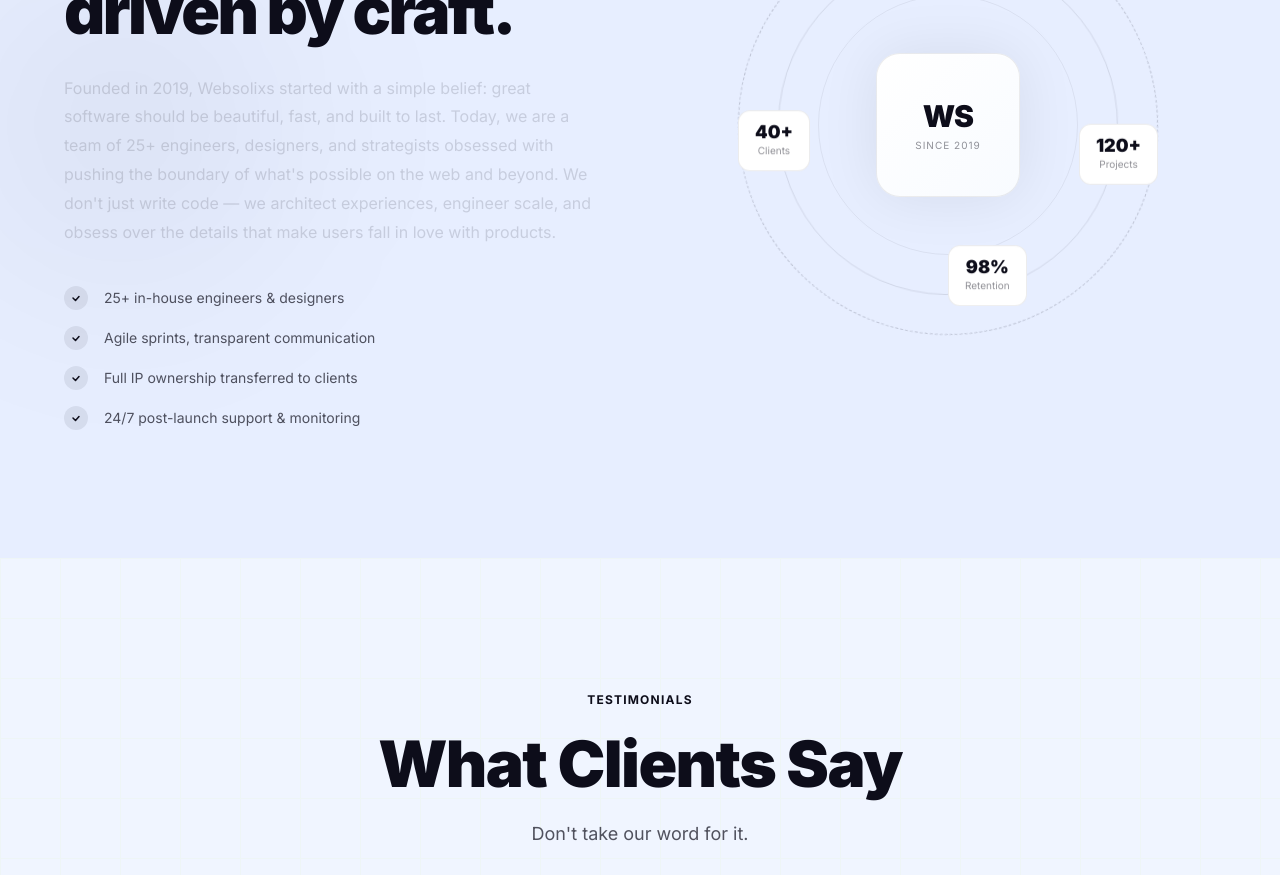
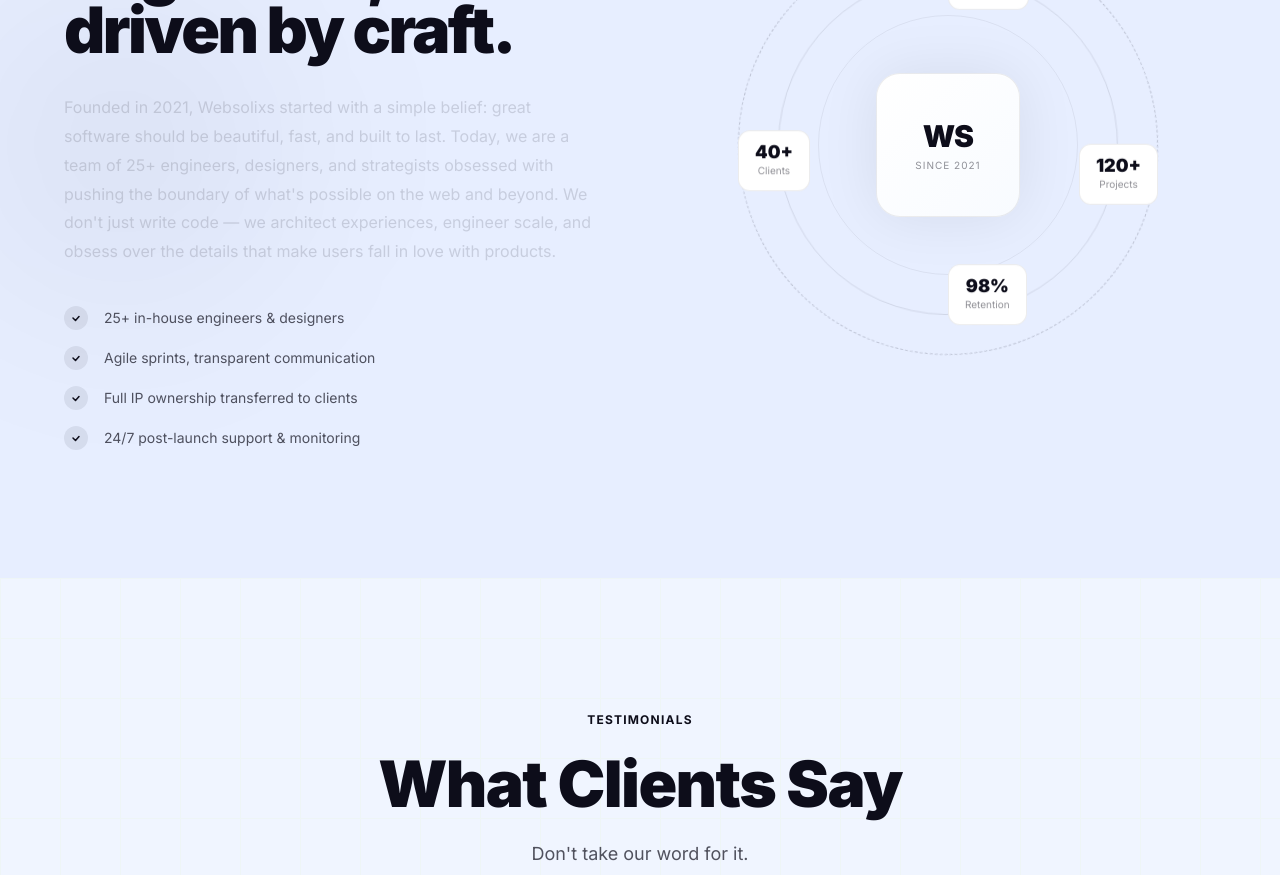
Before and after one commit to HassaanJaved-Git/Updated_websolixs, a Next.js app: page / in a window 1280 px wide. Shown: the part 4000-4875 px from the top of the page. Built offline with nearby package versions, Linux system fonts and the light colour scheme.

Commit message:
founded year

```diff
--- a/src/components/sections/AboutSection.tsx
+++ b/src/components/sections/AboutSection.tsx
@@ -191,7 +191,7 @@
                   }}
                 >
                   <span className="text-3xl font-black text-[var(--color-accent)] tracking-tight">WS</span>
-                  <span className="text-[10px] uppercase tracking-widest text-[var(--color-text-muted)]">Since 2019</span>
+                  <span className="text-[10px] uppercase tracking-widest text-[var(--color-text-muted)]">Since 2021</span>
                 </div>
               </div>
 
--- a/src/components/sections/HeroSection.tsx
+++ b/src/components/sections/HeroSection.tsx
@@ -391,7 +391,8 @@
         {/* Animated title */}
         <div className="mb-6 overflow-hidden" style={{ perspective: "600px" }}>
           <h1 className="text-[clamp(3.2rem,8.5vw,7.5rem)] font-black leading-[0.92] tracking-[-0.04em]">
-            <div ref={titleLine1Ref} style={{ overflow: "hidden" }}>
+            <div ref={titleLine1Ref} style={{ overflow: "hidden" , height: "1.1em"
+            }}>
               <SplitChars
                 text={hero.title}
                 className="block text-[var(--color-text-primary)]"
--- a/src/components/ui/JsonLd.tsx
+++ b/src/components/ui/JsonLd.tsx
@@ -18,7 +18,7 @@
       url: `${seo.canonical}/logo.png`,
     },
     description: seo.description,
-    foundingDate: "2019",
+    foundingDate: "2021",
     address: {
       "@type": "PostalAddress",
       addressLocality: "Lahore",
--- a/src/data/content.en.json
+++ b/src/data/content.en.json
@@ -167,7 +167,7 @@
   "about": {
     "heading": "Built by engineers,\ndriven by craft.",
     "subheading": "We are Websolixs",
-    "body": "Founded in 2019, Websolixs started with a simple belief: great software should be beautiful, fast, and built to last. Today, we are a team of 25+ engineers, designers, and strategists obsessed with pushing the boundary of what's possible on the web and beyond. We don't just write code — we architect experiences, engineer scale, and obsess over the details that make users fall in love with products.",
+    "body": "Founded in 2021, Websolixs started with a simple belief: great software should be beautiful, fast, and built to last. Today, we are a team of 25+ engineers, designers, and strategists obsessed with pushing the boundary of what's possible on the web and beyond. We don't just write code — we architect experiences, engineer scale, and obsess over the details that make users fall in love with products.",
     "image": "/images/about-team.jpg",
     "highlights": [
       "25+ in-house engineers & designers",
```
